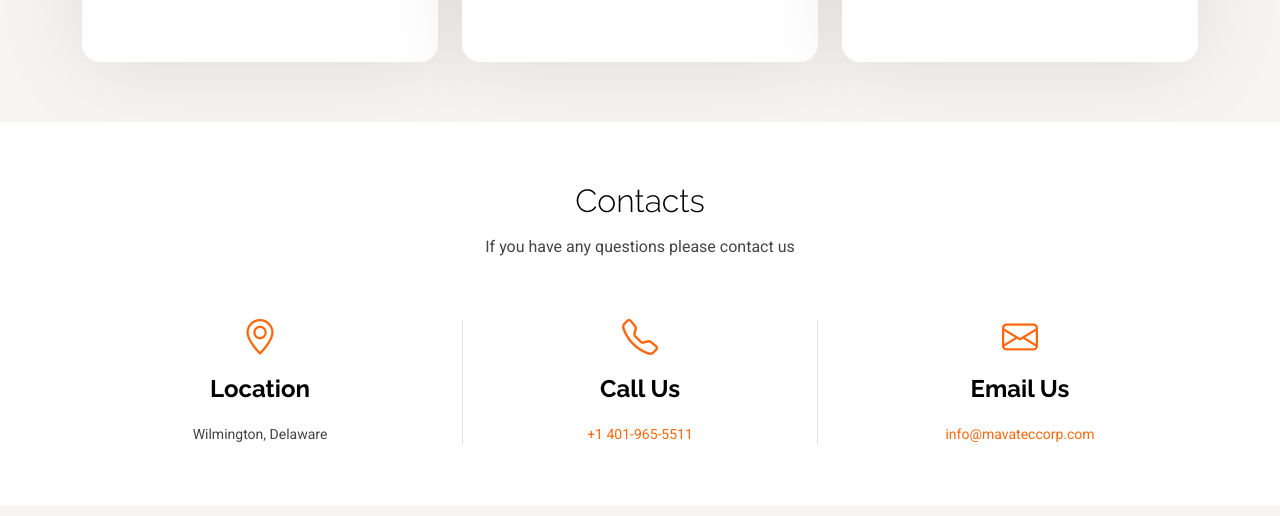
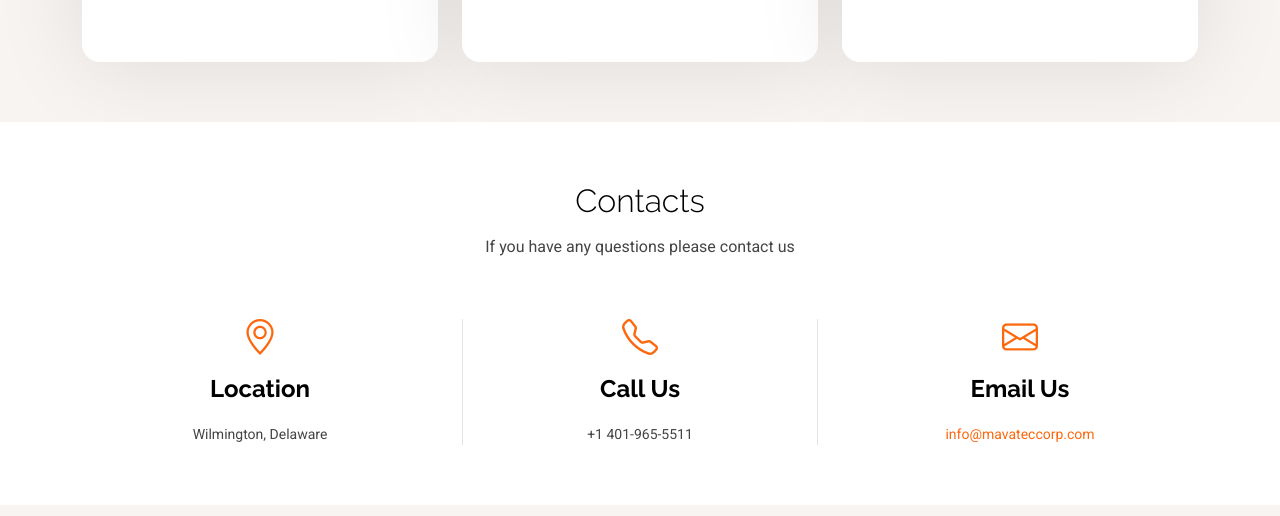
Before and after one commit to 4bimcad/heavysim, a plain HTML site: page index.html in a window 1280 px wide. Shown: the part 3527-4043 px from the top of the page. Drawn offline with Linux system fonts and the light colour scheme.

Commit message:
Update index.html

```diff
--- a/index.html
+++ b/index.html
@@ -296,7 +296,7 @@
             <div class="info-item d-flex flex-column justify-content-center align-items-center info-item-borders">
               <i class="bi bi-telephone"></i>
               <h3>Call Us</h3>
-              <p><a href="" target="_blank">+1 401-965-5511</a>
+              <p><a target="_blank" disabled>+1 401-965-5511</a>
               </p>
             </div>
           </div><!-- End Info Item -->
```
